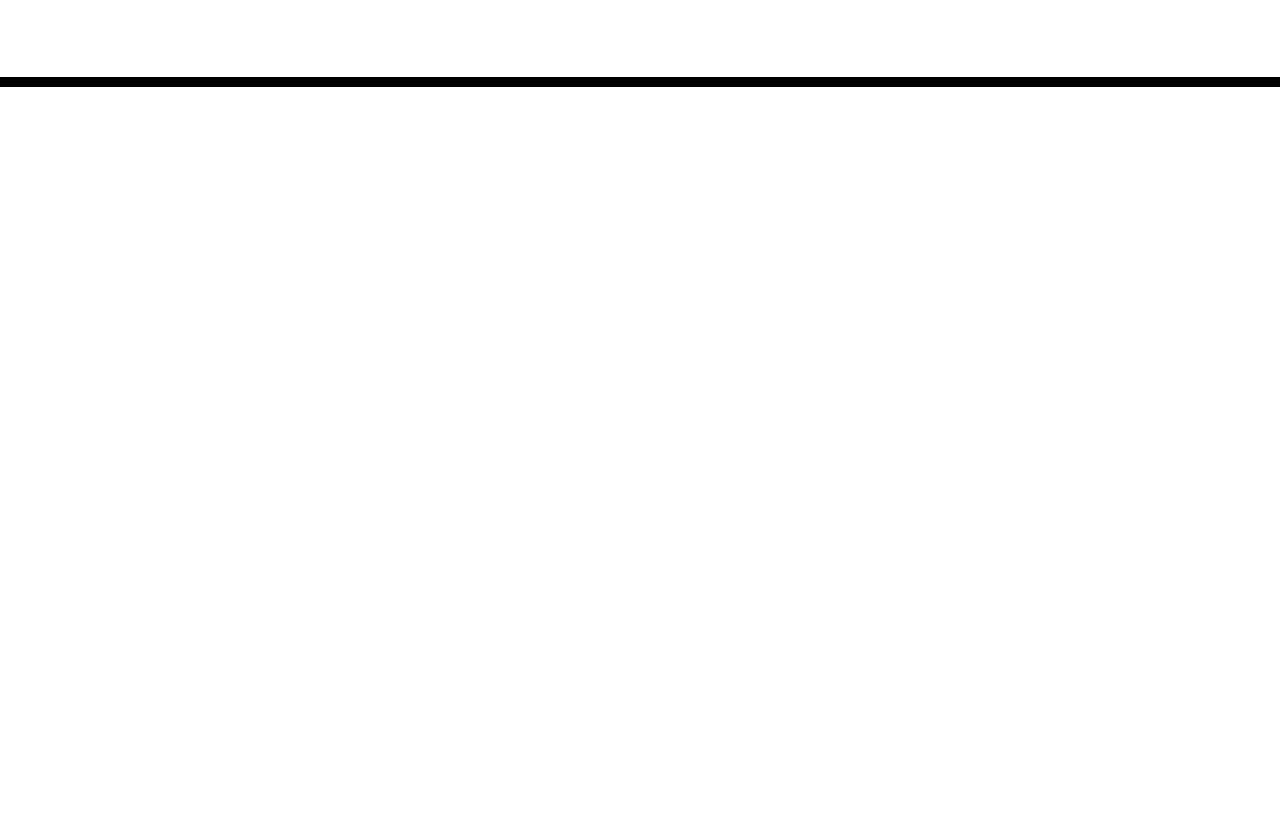
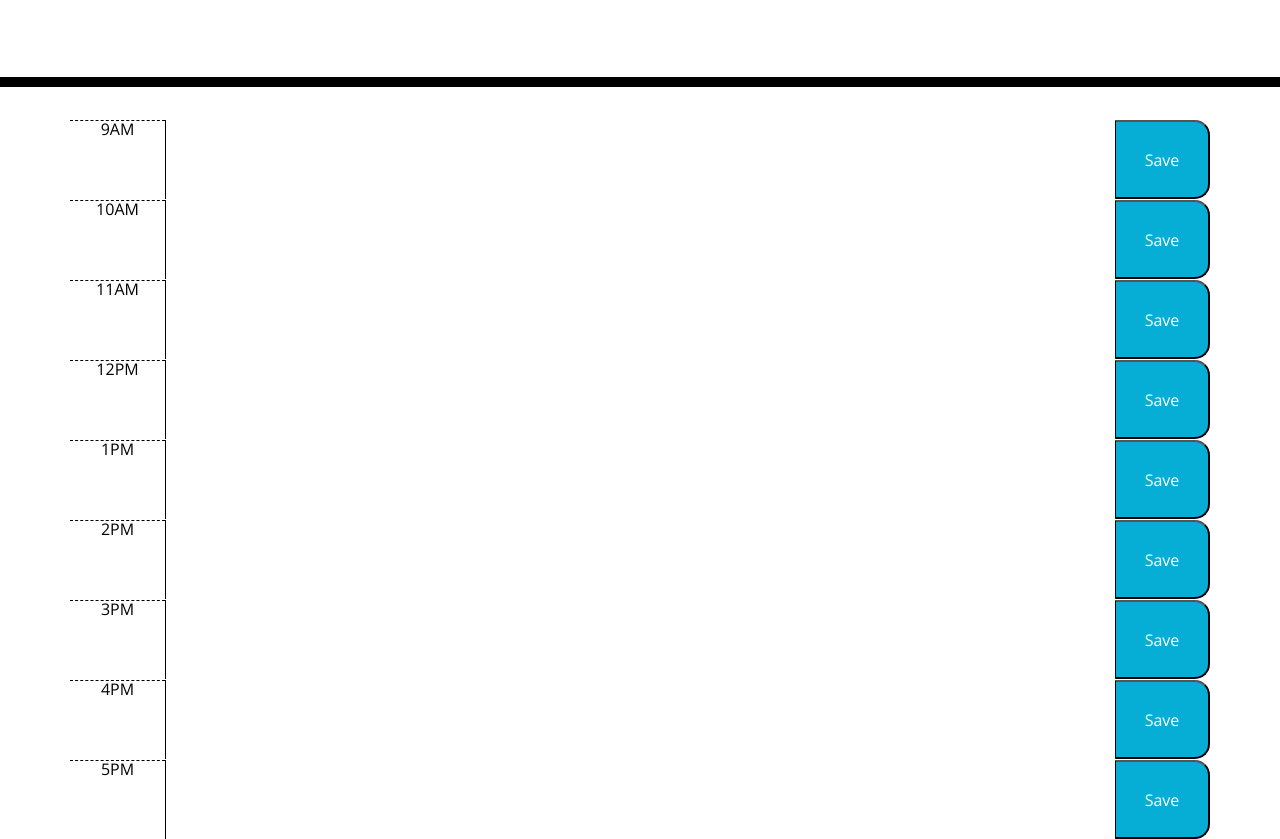
Before and after one commit to KyleKilmartin371/work-day-scheduler, a plain HTML site: page Develop/index.html in a window 1280 px wide. Shown: the part 181-1020 px from the top of the page. Before the commit the page ends 800 px from the top, so only its background shows below. Drawn offline with nearby package versions, Linux system fonts and the light colour scheme.

Commit message:
html schedule divs

```diff
--- a/Develop/index.html
+++ b/Develop/index.html
@@ -30,6 +30,59 @@
     </header>
     <div class="container">
       <!-- Timeblocks go here -->
+      <div class="row time-block">
+        <div class="col-1 hour">9AM</div>
+        <textarea class="col-10 description"></textarea>
+        <button class="saveBtn col-1">Save</button>
+      </div>
+
+      <div class="row time-block">
+        <div class="col-1 hour">10AM</div>
+        <textarea class="col-10 description"></textarea>
+        <button class="saveBtn col-1">Save</button>
+      </div>
+
+      <div class="row time-block">
+        <div class="col-1 hour">11AM</div>
+        <textarea class="col-10 description"></textarea>
+        <button class="saveBtn col-1">Save</button>
+      </div>
+
+      <div class="row time-block">
+        <div class="col-1 hour">12PM</div>
+        <textarea class="col-10 description"></textarea>
+        <button class="saveBtn col-1">Save</button>
+      </div>
+
+      <div class="row time-block">
+        <div class="col-1 hour">1PM</div>
+        <textarea class="col-10 description"></textarea>
+        <button class="saveBtn col-1">Save</button>
+      </div>
+
+      <div class="row time-block">
+        <div class="col-1 hour">2PM</div>
+        <textarea class="col-10 description"></textarea>
+        <button class="saveBtn col-1">Save</button>
+      </div>
+
+      <div class="row time-block">
+        <div class="col-1 hour">3PM</div>
+        <textarea class="col-10 description"></textarea>
+        <button class="saveBtn col-1">Save</button>
+      </div>
+
+      <div class="row time-block">
+        <div class="col-1 hour">4PM</div>
+        <textarea class="col-10 description"></textarea>
+        <button class="saveBtn col-1">Save</button>
+      </div>
+
+      <div class="row time-block">
+        <div class="col-1 hour">5PM</div>
+        <textarea class="col-10 description"></textarea>
+        <button class="saveBtn col-1">Save</button>
+      </div>
     </div>
 
     <script src="https://code.jquery.com/jquery-3.4.1.min.js"></script>
```
Also changed, not shown: Develop/timeblock.js (added), 1 other file.
